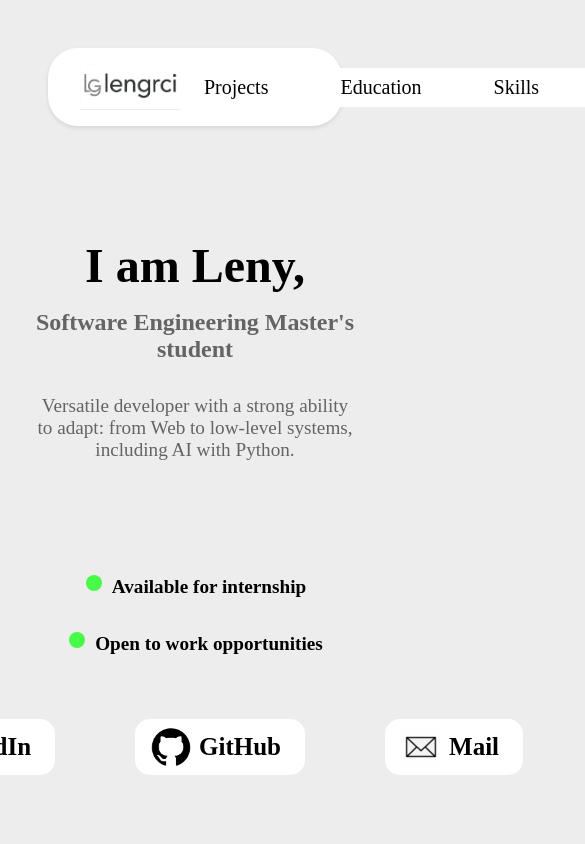
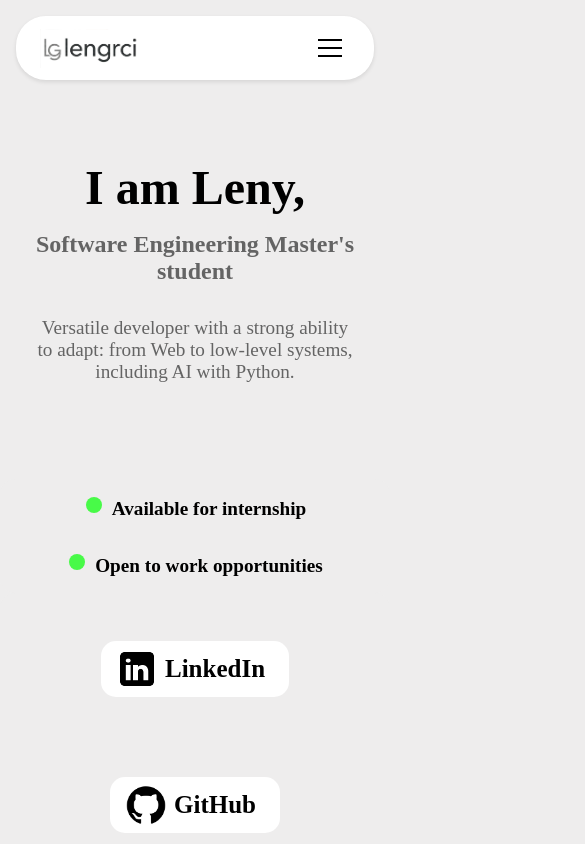
Before and after one commit to lewwny/portfolio-v2, a React (Vite) app: page / in a window 390 px wide. Shown: the top 844 px of the page, 585 px wide, since content can reach past the window. Built offline with nearby package versions, Linux system fonts and the light colour scheme.

Commit message:
hamb menu

```diff
--- a/package.json
+++ b/package.json
@@ -16,7 +16,8 @@
     "i18next-browser-languagedetector": "^8.2.0",
     "react": "^19.2.0",
     "react-dom": "^19.2.0",
-    "react-i18next": "^16.5.3"
+    "react-i18next": "^16.5.3",
+    "usehooks-ts": "^3.1.1"
   },
   "devDependencies": {
     "@eslint/js": "^9.39.1",
--- a/src/components/navbar.tsx
+++ b/src/components/navbar.tsx
@@ -1,5 +1,6 @@
-import '../styles/navbar.css'
+import { useState } from 'react';
 import { useTranslation } from 'react-i18next';
+import '../styles/navbar.css';
 
 interface NavbarProps {
     onOpenContact: () => void;
@@ -7,18 +8,42 @@
 
 function Navbar({ onOpenContact }: NavbarProps) {
     const { t } = useTranslation();
+    const [isMenuOpen, setIsMenuOpen] = useState(false);
+
+    const toggleMenu = () => setIsMenuOpen(!isMenuOpen);
+    const closeMenu = () => setIsMenuOpen(false);
 
     return (
         <nav className="navbar">
-            <div className="navbar-logo"><a href="#hero"><img src="/logo.png" alt="Logo" className="logo-img"/></a></div>
-            <ul className="navbar-links">
-                <li><a href="#projects">{t('nav.projects')}</a></li>
-                <li><a href="#education">{t("nav.education")}</a></li>
-                <li><a href="#skills">{t("nav.skills")}</a></li>
+            <div className="navbar-logo">
+                <a href="#hero" onClick={closeMenu}>
+                    <img src="/logo.png" alt="Logo" className="logo-img"/>
+                </a>
+            </div>
 
+            <button className="burger-menu" onClick={toggleMenu}>
+                <span className={isMenuOpen ? 'open' : ''}></span>
+            </button>
+
+            <ul className={`navbar-links ${isMenuOpen ? 'active' : ''}`}>
+                <li>
+                    <a href="#projects" onClick={closeMenu}>
+                        {t('nav.projects')}
+                    </a>
+                </li>
+                <li>
+                    <a href="#education" onClick={closeMenu}>
+                        {t("nav.education")}
+                    </a>
+                </li>
+                <li>
+                    <a href="#skills" onClick={closeMenu}>
+                        {t("nav.skills")}
+                    </a>
+                </li>
                 <li
                     className="contact"
-                    onClick={onOpenContact}
+                    onClick={() => { onOpenContact(); closeMenu(); }}
                     style={{ cursor: 'pointer' }}
                 >
                     {t("nav.contact")}
--- a/src/styles/App.css
+++ b/src/styles/App.css
@@ -97,6 +97,7 @@
 .network ul {
 	list-style: none;
 	display: flex;
+	flex-wrap: wrap;
 	gap: 5rem;
 	justify-content: center;
 	font-size : 1.3rem;
--- a/src/styles/contact_popup.css
+++ b/src/styles/contact_popup.css
@@ -7,6 +7,7 @@
     height: 100vh;
     background-color: rgba(0, 0, 0, 0.6);
     backdrop-filter: blur(4px);
+    display: flex;
     justify-content: center;
     align-items: center;
     z-index: 9999;
@@ -24,6 +25,8 @@
     display: flex;
     flex-direction: column;
     animation: slideUp 0.3s ease-out;
+    max-height: 90vh;
+    overflow-y: auto;
 }
 
 .contact_popup_content h2 {
--- a/src/styles/navbar.css
+++ b/src/styles/navbar.css
@@ -1,4 +1,4 @@
-/* sall px in rem */
+/* navbar.css */
 
 .navbar {
     background-color: white;
@@ -8,34 +8,37 @@
     justify-content: space-between;
     align-items: center;
     border-radius: 1.875rem;
-	margin: 3rem;
+    margin: 1.5rem; /* Réduit un peu pour le mobile */
     position: sticky;
     top: 1rem;
     z-index: 1000;
 }
 
+.navbar-logo a {
+    display: flex;
+    align-items: center;
+}
 
-.navbar-logo a {
-	font-size: 1.5rem;
-	font-weight: bold;
-	color: var(--text-primary);
-	text-decoration: none;
-	background: white;
+.logo-img {
+    width: 6.25rem;
+    height: auto;
 }
 
 .navbar-links {
     display: flex;
     gap: 1.5rem;
+    list-style: none;
+    margin: 0;
+    padding: 0;
 	background-color: white;
 }
 
-.navbar-links li{
-	list-style: none;
+.navbar-links li {
     padding: .5rem 1.5rem;
     border-radius: 1.875rem;
-	background: white;
-	font-size: 1.25rem;
-	transition: color 0.3s ease;
+    font-size: 1.1rem;
+    transition: all 0.3s ease;
+	background-color: white;
 }
 
 .navbar-links li a {
@@ -44,21 +47,82 @@
 	background-color: white;
 }
 
-.navbar-links li:hover {
-	color: var(--text-accent);
-	cursor: pointer;
+.navbar-links li:hover:not(.contact) {
+    color: #646cff; /* Exemple de couleur accent */
 }
 
 .navbar-links li.contact {
     background-color: black;
     color: white;
-	transition: background-color 0.3s ease;
 }
 
-.navbar-links li.contact:hover {
-	background-color: rgb(58, 58, 58);
+/* --- BOUTON BURGER --- */
+.burger-menu {
+    display: none; /* Caché sur desktop */
+    background: none;
+    border: none;
+    cursor: pointer;
+    padding: 0.5rem;
+    z-index: 1001;
 }
 
-.logo-img {
-width: 6.25rem; height: 2.5rem;
+.burger-menu span, .burger-menu span::before, .burger-menu span::after {
+    display: block;
+    width: 1.5rem;
+    height: 2px;
+    background: black;
+    position: relative;
+    transition: all 0.3s ease;
 }
+
+.burger-menu span::before { content: ""; position: absolute; top: -8px; left: 0; }
+.burger-menu span::after { content: ""; position: absolute; bottom: -8px; left: 0; }
+
+/* Animation du burger en "X" quand ouvert */
+.burger-menu span.open { background: transparent; }
+.burger-menu span.open::before { transform: rotate(45deg); top: 0; }
+.burger-menu span.open::after { transform: rotate(-45deg); bottom: 0; }
+
+/* --- RESPONSIVE MOBILE --- */
+@media (max-width: 767px) {
+    .navbar {
+        margin: 1rem;
+        padding: 0.8rem 1.5rem;
+    }
+
+    .burger-menu {
+        display: block; /* Visible sur mobile */
+    }
+
+    .navbar-links {
+        display: flex;
+        flex-direction: column;
+        position: absolute;
+        top: 100%; /* S'affiche juste sous la navbar */
+        left: 0;
+        right: 0;
+        background: white;
+        margin-top: 0.5rem;
+        padding: 1.5rem;
+        border-radius: 1.5rem;
+        box-shadow: 0 0.6rem 1.2rem rgba(0,0,0,0.1);
+        gap: 1rem;
+
+        /* Animation d'apparition */
+        opacity: 0;
+        transform: translateY(-10px);
+        pointer-events: none;
+        transition: all 0.3s ease;
+    }
+
+    .navbar-links.active {
+        opacity: 1;
+        transform: translateY(0);
+        pointer-events: auto;
+    }
+
+    .navbar-links li {
+        width: 100%;
+        text-align: center;
+    }
+}
```
Also changed, not shown: 1 other file (tests, documents, lock files or other folders). Lines whose indentation alone changed are shown as unchanged.
